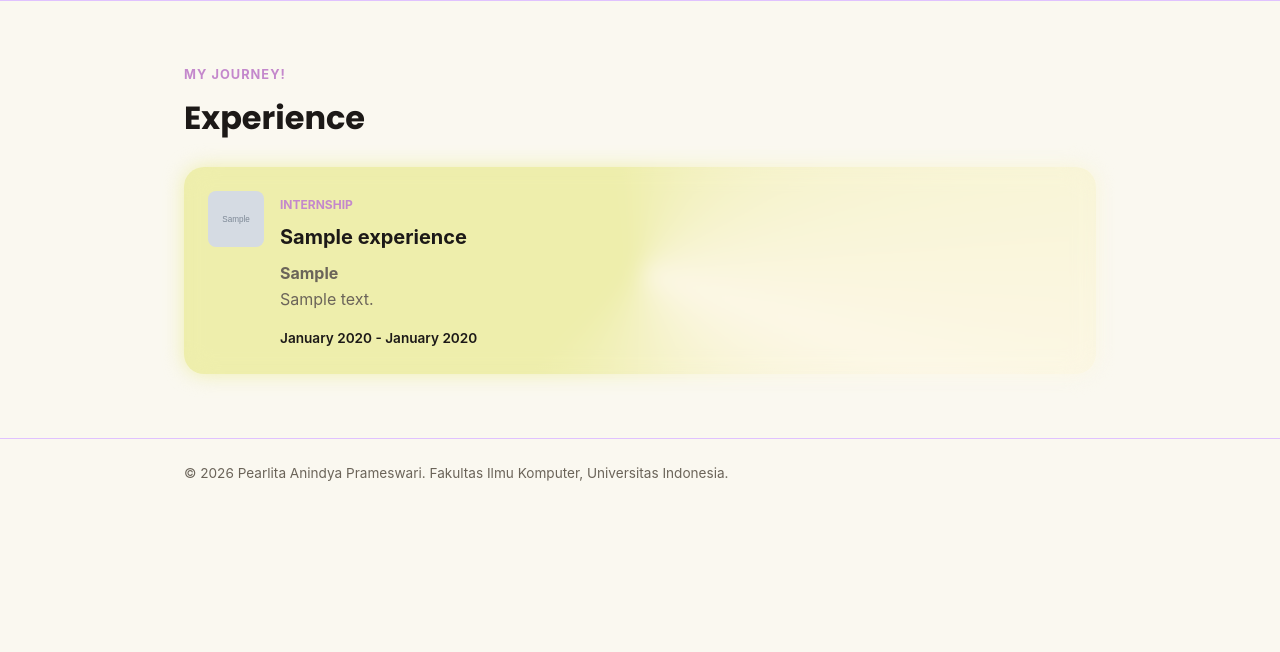
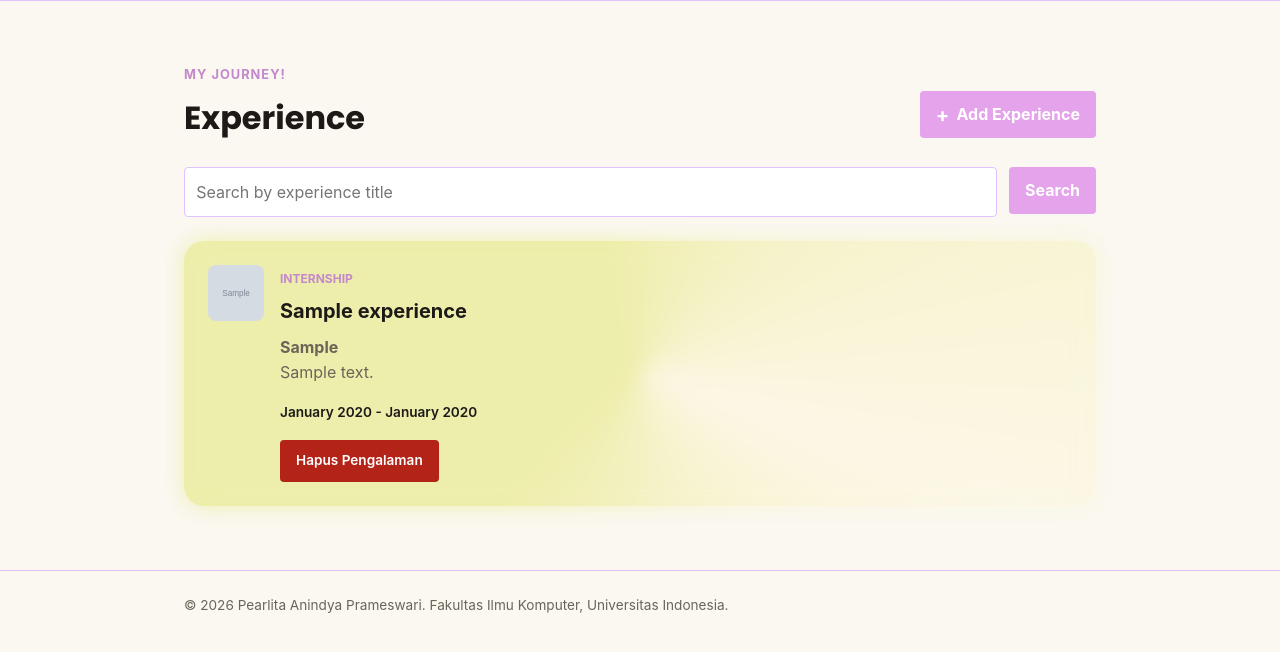
Before and after one commit to pearlitaanindya/myportofolio, a Django app: page /experience/ in a window 1280 px wide. Shown: the part 74-726 px from the top of the page. Run offline with Django 5.2, Linux system fonts and the light colour scheme; tables that the repository leaves empty hold one stand-in row (values such as "Sample post"); grey boxes marked "Sample" are stand-in pictures.

Commit message:
feat: add form and data delivery (tutorial 3)

```diff
--- a/main/urls.py
+++ b/main/urls.py
@@ -1,6 +1,6 @@
 from django.urls import path
 
-from main.views import show_main, show_experience, show_education
+from main.views import show_main, show_experience, show_education, create_experience, get_experience_json, delete_experience
 
 app_name = "main"
 
@@ -8,4 +8,7 @@ urlpatterns = [
     path("", show_main, name="show_main"),
     path("experience/", show_experience, name="show_experience"),
     path("education/", show_education, name="show_education"),
+    path("experience/add/", create_experience, name="create_experience"),
+    path("api/experience/", get_experience_json, name="get_experience_json"),
+    path("experience/<uuid:experience_id>/delete/",delete_experience,name="delete_experience")
 ]
--- a/main/views.py
+++ b/main/views.py
@@ -2,6 +2,26 @@ from django.shortcuts import render
 
 from main.models import Experience
 from main.models import Education
+from django.contrib import messages
+from django.core import serializers
+from django.http import HttpResponse
+from main.forms import ExperienceForm
+from django.shortcuts import get_object_or_404, redirect, render
+
+def create_experience(request):
+    form = ExperienceForm(request.POST or None)
+
+    if request.method == "POST" and form.is_valid():
+        form.save()
+        messages.success(request, "New experience has been added successfully!")
+        return redirect("main:show_experience")
+
+    context = {
+        "name": "Pearlita Anindya Prameswari",
+        "form": form,
+    }
+    return render(request, "experience_form.html", context)
+
 
 
 def show_main(request):
@@ -18,9 +38,19 @@ def show_main(request):
 
 
 def show_experience(request):
+    json_response = get_experience_json(request)
+
+    experiences = serializers.deserialize(
+        "json",
+        json_response.content.decode("utf-8"),
+    )
+    experiences = [experience.object for experience in experiences]
+    title_query = request.GET.get("title", "").strip()
+
     context = {
         "name": "Pearlita Anindya Prameswari",
-        "experience_list": Experience.objects.all(),
+        "experience_list": experiences,
+        "title_query": title_query,
     }
     return render(request, "experience.html", context)
 
@@ -31,3 +61,23 @@ def show_education(request):
         "education_list" : Education.objects.all(),
     }
     return render(request, "education.html", context)
+
+def get_experience_json(request):
+    title_query = request.GET.get("title", "").strip()
+    experiences = Experience.objects.all()
+
+    if title_query:
+        experiences = experiences.filter(title__icontains=title_query)
+
+    experiences_json = serializers.serialize("json", experiences)
+    return HttpResponse(experiences_json, content_type="application/json")
+
+def delete_experience(request, experience_id):
+    experience = get_object_or_404(Experience, ek=experience_id)
+
+    if request.method == "POST":
+        experience.delete()
+        messages.success(request, "Experience has been deleted succesfully!")
+        return redirect("main:show_experience")
+
+    return redirect("main:show_experiece")
--- a/portofolio/settings.py
+++ b/portofolio/settings.py
@@ -64,7 +64,7 @@ ROOT_URLCONF = 'portofolio.urls'
 TEMPLATES = [
     {
         'BACKEND': 'django.template.backends.django.DjangoTemplates',
-        'DIRS': [BASE_DIR / 'templates'],
+        'DIRS': [BASE_DIR / 'templates'], # Tambahkan konten baris ini
         'APP_DIRS': True,
         'OPTIONS': {
             'context_processors': [
@@ -154,3 +154,6 @@ MAILERS = {
         'BACKEND': 'django.core.mail.backends.console.EmailBackend',
     },
 }
+
+# gunakan https:// untuk trailing urlnya
+CSRF_TRUSTED_ORIGINS = ["https://pearlita-anindya-myportofolio.pws.cs.ui.ac.id/"]
--- a/static/css/style.css
+++ b/static/css/style.css
@@ -465,3 +465,248 @@ nav a:hover{
     font-size: 0.85rem;
     font-weight: 600;
 }
+
+.experience-form {
+    width: 100%;
+    max-width: 100%;
+    margin-top: 1.5rem;
+}
+
+.form-group {
+    margin-bottom: 1.25rem;
+}
+
+.form-group label {
+    display: block;
+    margin-bottom: 0.4rem;
+    font-weight: 700;
+}
+
+.form-group input,
+.form-group textarea {
+    width: 100%;
+    box-sizing: border-box;
+    padding: 0.7rem;
+    border: 1px solid var(--accent);
+    border-radius: var(--radius);
+    font: inherit;
+    transition:
+        border-color 0.2s ease,
+        outline-color 0.2s ease;
+}
+
+.form-group input:focus,
+.form-group textarea:focus {
+    outline: 2px solid var(--accent);
+    border-color: var(--accent);
+}
+
+.form-error {
+    color: #b42318;
+    font-size: 0.85rem;
+    margin-top: 0.35rem;
+}
+
+.button {
+    display: inline-block;
+    height: fit-content;
+    border: 0;
+    border-radius: var(--radius);
+    padding: 0.65rem 1rem;
+    background: var(--accent);
+    color: white;
+    cursor: pointer;
+    font: inherit;
+    font-weight: 700;
+    text-decoration: none;
+}
+
+.button-secondary {
+    background: var(--ink);
+}
+
+/* experience */
+.project-header {
+    width: 100%;
+    display: flex;
+    justify-content: space-between;
+    align-items: center;
+    gap: 1rem;
+    margin-bottom: 1.5rem;
+}
+
+.project-header h1 {
+    margin-bottom: 0;
+}
+
+.project-add-button {
+    display: inline-flex;
+    align-items: center;
+    gap: 0.45rem;
+}
+
+.project-add-button span {
+    font-size: 1.25rem;
+    line-height: 1;
+}
+
+.project-search {
+    display: flex;
+    gap: 0.75rem;
+    margin-bottom: 1.5rem;
+}
+
+.project-search__input {
+    width: 100%;
+    min-width: 0;
+    padding: 0.7rem;
+    border: 1px solid var(--line);
+    border-radius: var(--radius);
+    background: #fff;
+    color: var(--ink);
+    font: inherit;
+}
+
+.project-search__input:focus {
+    outline: 2px solid var(--accent);
+    border-color: var(--accent);
+}
+
+.project-actions {
+    display: flex;
+    align-items: center;
+    flex-wrap: wrap;
+    gap: 20px;
+    margin-top: 1rem;
+}
+
+.project-actions .button {
+    font-size: 0.85rem;
+    font-weight: 600;
+}
+
+.project-card-actions {
+    display: flex;
+    flex-direction: column;
+    margin-top: auto;
+}
+
+.project-actions .experience-status {
+    margin-top: 0;
+}
+
+.experience-delete-modal {
+    display: none;
+    position: fixed;
+    inset: 0;
+    width: 100%;
+    height: 100%;
+    max-width: none;
+    max-height: none;
+    margin: 0;
+    padding: 1rem;
+    border: 0;
+    background: transparent;
+    z-index: 10;
+    align-items: center;
+    justify-content: center;
+}
+
+.experience-delete-modal:popover-open {
+    display: flex;
+}
+
+.experience-delete-modal__backdrop {
+    position: absolute;
+    inset: 0;
+    width: 100%;
+    height: 100%;
+    border: 0;
+    padding: 0;
+    background: rgba(28, 25, 23, 0.58);
+    cursor: default;
+}
+
+.experience-delete-modal__content {
+    position: relative;
+    z-index: 1;
+    width: min(100%, 480px);
+    padding: 1.5rem;
+    background: var(--paper);
+    border: 1px solid var(--line);
+    border-radius: var(--radius);
+    box-shadow: 0 1rem 3rem rgba(28, 25, 23, 0.22);
+}
+
+.experience-delete-modal__content h2 {
+    margin: 0 0 0.75rem;
+    font-family:
+        "Space Grotesk",
+        -apple-system,
+        sans-serif;
+    font-size: 1.5rem;
+}
+
+.experience-delete-modal__close {
+    position: absolute;
+    top: 1rem;
+    right: 1rem;
+    border: 0;
+    padding: 0;
+    background: transparent;
+    color: var(--text-muted);
+    font-size: 1.8rem;
+    line-height: 1;
+    cursor: pointer;
+}
+
+.experience-delete-modal__actions {
+    display: flex;
+    justify-content: flex-end;
+    gap: 0.75rem;
+    margin-top: 1.5rem;
+}
+
+.button-danger {
+    background: #b42318;
+}
+
+@media (max-width: 600px) {
+    .project-header {
+        align-items: flex-start;
+        flex-direction: column;
+    }
+
+    .project-add-button {
+        width: 100%;
+        justify-content: center;
+    }
+
+    .project-search {
+        flex-direction: column;
+    }
+
+    .project-search .button {
+        width: 100%;
+    }
+
+    .experience-delete-modal {
+        align-items: flex-end;
+        padding: 0;
+    }
+
+    .experience-delete-modal__content {
+        width: 100%;
+        padding: 1.25rem;
+        border-radius: var(--radius) var(--radius) 0 0;
+    }
+
+    .experience-delete-modal__actions {
+        flex-direction: column-reverse;
+    }
+
+    .experience-delete-modal__actions .button {
+        width: 100%;
+        text-align: center;
+    }
+}
--- /dev/null
+++ b/templates/base.html
@@ -0,0 +1,33 @@
+{% load static %}
+<!DOCTYPE html>
+<html lang="en">
+<head>
+    <meta charset="UTF-8" />
+    <meta name="viewport" content="width=device-width, initial-scale=1.0" />
+    <link rel="preconnect" href="https://fonts.googleapis.com">
+    <link rel="preconnect" href="https://fonts.gstatic.com" crossorigin>
+    <link href="https://fonts.googleapis.com/css2?family=Space+Grotesk:wght@500;700&display=swap" rel="stylesheet">
+    <link href="https://fonts.googleapis.com/css2?family=Poppins:wght@500;700&display=swap" rel="stylesheet">
+    <link rel="stylesheet" href="/static/css/style.css">
+    {% block meta %} {% endblock meta %}
+</head>
+<body>
+  <header class="site-header">
+    <div class="container">
+        <a href="{% url 'main:show_main' %}" class="brand">{{ name }}</a>
+        <nav>
+            <a href="{% url 'main:show_main' %}">Profile</a>
+            <a href="{% url 'main:show_experience' %}">Experience</a>
+            <a href="{% url 'main:show_education' %}">Education</a>
+        </nav>
+    </div>
+  </header>
+  {% block content %} {% endblock content %}
+
+  <footer class="site-footer">
+      <div class="container">
+          <p>&copy; 2026 {{ name }}. Fakultas Ilmu Komputer, Universitas Indonesia.</p>
+      </div>
+  </footer>
+</body>
+</html>
--- /dev/null
+++ b/templates/components/experience_delete_modal.html
@@ -0,0 +1,59 @@
+<p class="experience-status">
+    <button type="button"
+            class="button button-danger"
+            popovertarget="delete-experience-{{ experience.id }}"
+            aria-label="Hapus {{ experience.title }}"
+            title="Hapus pengalaman">
+        Hapus Pengalaman
+    </button>
+</p>
+
+<div id="delete-experience-{{ experience.id }}"
+     class="experience-delete-modal"
+     popover="auto"
+     role="dialog"
+     aria-modal="true"
+     aria-labelledby="delete-experience-title-{{ experience.id }}">
+
+    <button type="button"
+            class="experience-delete-modal__backdrop"
+            popovertarget="delete-experience-{{ experience.id }}"
+            popovertargetaction="hide"
+            aria-label="Tutup konfirmasi hapus"></button>
+
+    <div class="experience-delete-modal__content">
+        <button type="button"
+                class="experience-delete-modal__close"
+                popovertarget="delete-experience-{{ experience.id }}"
+                popovertargetaction="hide"
+                aria-label="Tutup konfirmasi hapus">
+            ×
+        </button>
+
+        <h2 id="delete-experience-title-{{ experience.id }}">
+            Hapus Pengalaman?
+        </h2>
+
+        <p>
+            Apakah Anda yakin ingin menghapus
+            <strong>{{ experience.title }}</strong>?
+        </p>
+
+        <div class="experience-delete-modal__actions">
+            <button type="button"
+                    class="button button-secondary"
+                    popovertarget="delete-experience-{{ experience.id }}"
+                    popovertargetaction="hide">
+                Batal
+            </button>
+
+            <form method="post"
+                  action="{% url 'main:delete_experience' experience.id %}">
+                {% csrf_token %}
+                <button type="submit" class="button button-danger">
+                    Ya, Hapus
+                </button>
+            </form>
+        </div>
+    </div>
+</div>
--- a/templates/experience.html
+++ b/templates/experience.html
@@ -1,31 +1,32 @@
-<!DOCTYPE html>
-<html lang="en">
-<head>
-    <meta charset="UTF-8">
-    <meta name="viewport" content="width=device-width, initial-scale=1.0">
-    <title>{{ name }} - Portofolio</title>
-    <link rel="preconnect" href="https://fonts.googleapis.com">
-    <link rel="preconnect" href="https://fonts.gstatic.com" crossorigin>
-    <link href="https://fonts.googleapis.com/css2?family=Space+Grotesk:wght@500;700&display=swap" rel="stylesheet">
-    <link href="https://fonts.googleapis.com/css2?family=Poppins:wght@500;700&display=swap" rel="stylesheet">
-    <link rel="stylesheet" href="/static/css/style.css">
-</head>
-<body>
-    <header class="site-header">
-        <div class="container">
-            <a href="{% url 'main:show_main' %}" class="brand">{{ name }}</a>
-            <nav>
-                <a href="{% url 'main:show_main' %}">Profile</a>
-                <a href="{% url 'main:show_experience' %}">Experience</a>
-                <a href="{% url 'main:show_education' %}">Education</a>
-            </nav>
-        </div>
-    </header>
+{% extends "base.html" %}
+{% block meta %}
+    <title>{{ name }} - Experience</title>
+{% endblock meta %}
+{% block content %}
     <main>
     <section class="portofolio-section" id="experience">
         <div class="container">
             <p class="section-kicker">My Journey!</p>
-            <h1>Experience</h1>
+            <div class="project-header">
+                <h1>Experience</h1>
+                <a href="{% url 'main:create_experience' %}"
+                class="button project-add-button">
+                    <span aria-hidden="true">+</span>
+                    Add Experience
+                </a>
+            </div>
+
+            <form method="get"
+                action="{% url 'main:show_experience' %}"
+                class="project-search">
+                <input type="search"
+                    name="title"
+                    value="{{ title_query }}"
+                    placeholder="Search by experience title"
+                    class="project-search__input"
+                    aria-label="Search by experience title">
+                <button type="submit" class="button">Search</button>
+            </form>
 
             <div class="card-grid">
                 {% for experience in experience_list %}
@@ -57,22 +58,27 @@
                                     {{ experience.ended_at|date:"F Y" }}
                                 {% endif %}
                             </p>
+                            <div class="project-card-actions">
+                                <div class="project-actions">
+                                    {% include "components/experience_delete_modal.html" with experience=experience %}
+                                </div>
+                            </div>
                         </div>
+
                     </article>
                 {% empty %}
-                    <p class="empty-state">
-                        No experience added yet.
-                    </p>
+                    {% if title_query %}
+                        <p class="empty-state">
+                            No experience found with that title.
+                        </p>
+                    {% else %}
+                        <p class="empty-state">
+                            No experience added yet.
+                        </p>
+                    {% endif %}
                 {% endfor %}
             </div>
         </div>
     </section>
     </main>
-
-    <footer class="site-footer">
-        <div class="container">
-            <p>&copy; 2026 {{ name }}. Fakultas Ilmu Komputer, Universitas Indonesia.</p>
-        </div>
-    </footer>
-</body>
-</html>
+{% endblock content %}
```
Also changed, not shown: main/forms.py (added, +63 -0 lines), templates/experience_form.html (added, +29 -0 lines), templates/index.html (+3 -31 lines).
